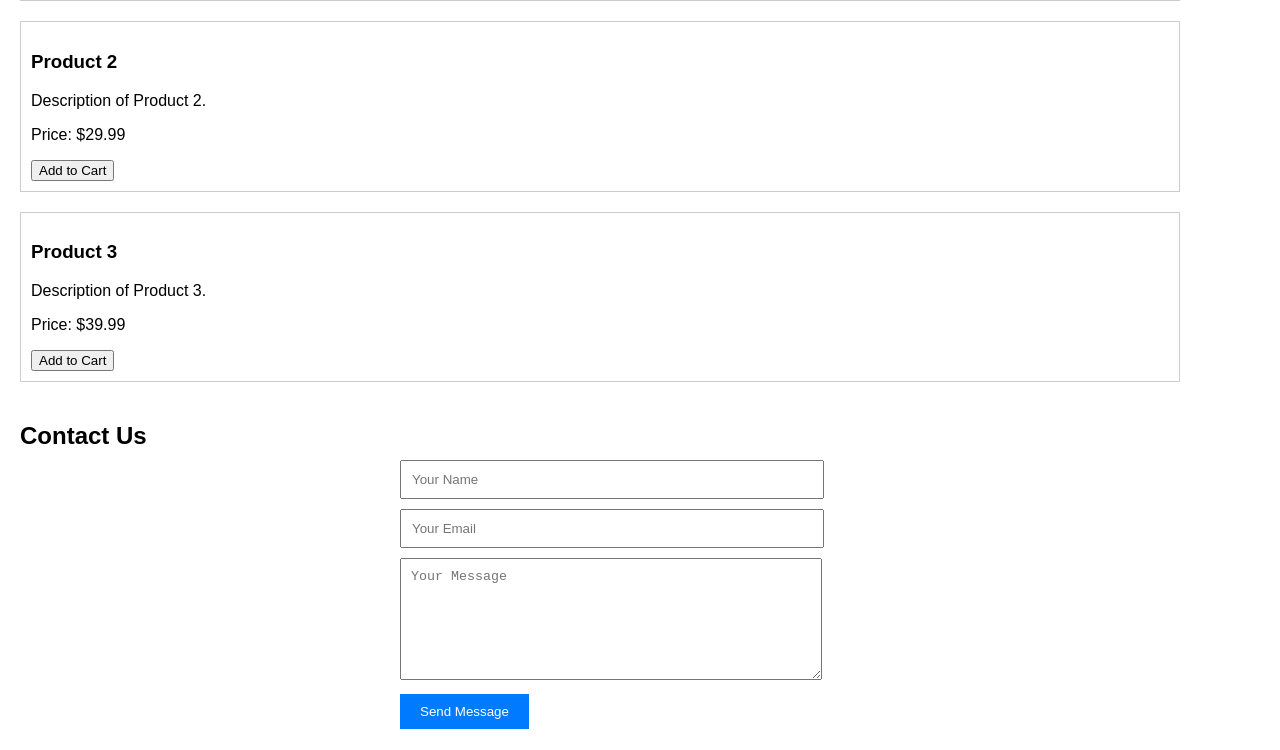
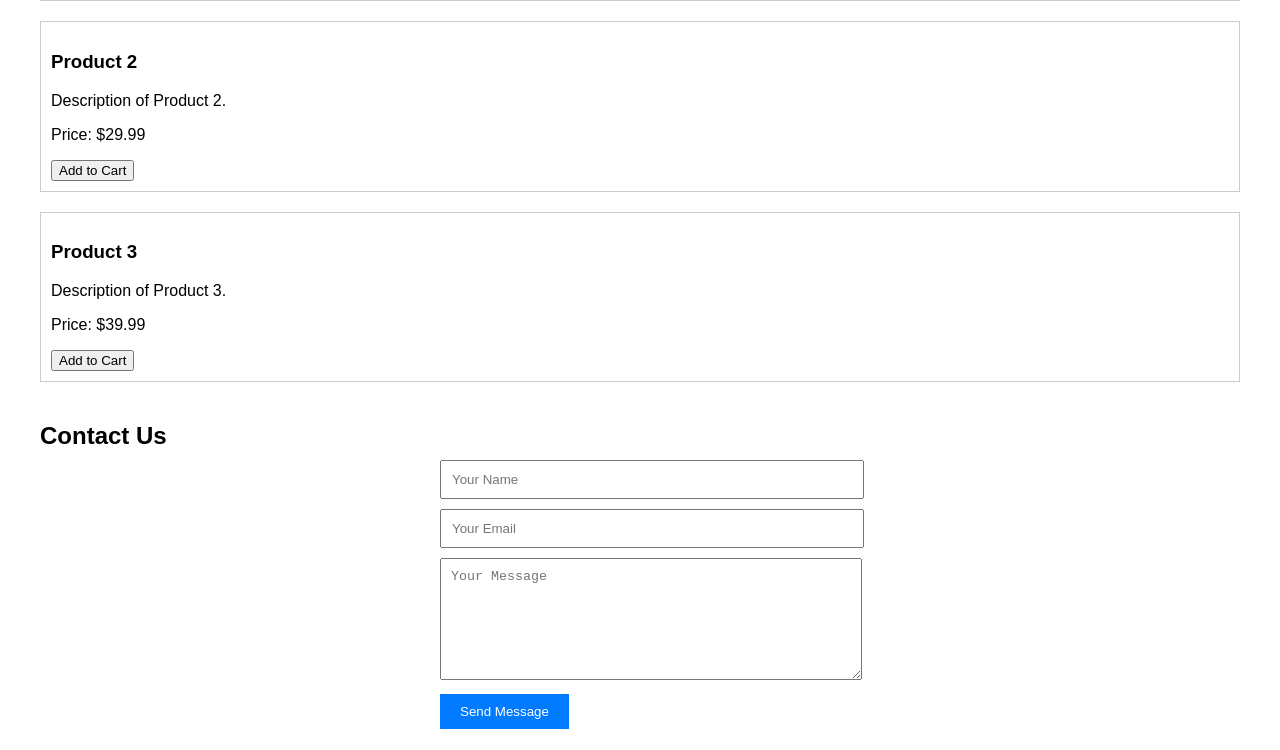
Before and after one commit to iederees-create/Responsive-Website, a plain HTML site: page index.html in a window 1280 px wide. Shown: the part 853-1603 px from the top of the page. Drawn offline with Linux system fonts and the light colour scheme.

Commit message:
Update index.html

```diff
--- a/index.html
+++ b/index.html
@@ -10,7 +10,8 @@
       font-family: Arial, sans-serif;
       margin: 0;
       padding: 0;
-      max-width: 1200px;
+      padding-left: 20px;
+      padding-right: 20px;
     }
 
     /* Header styles */
```
